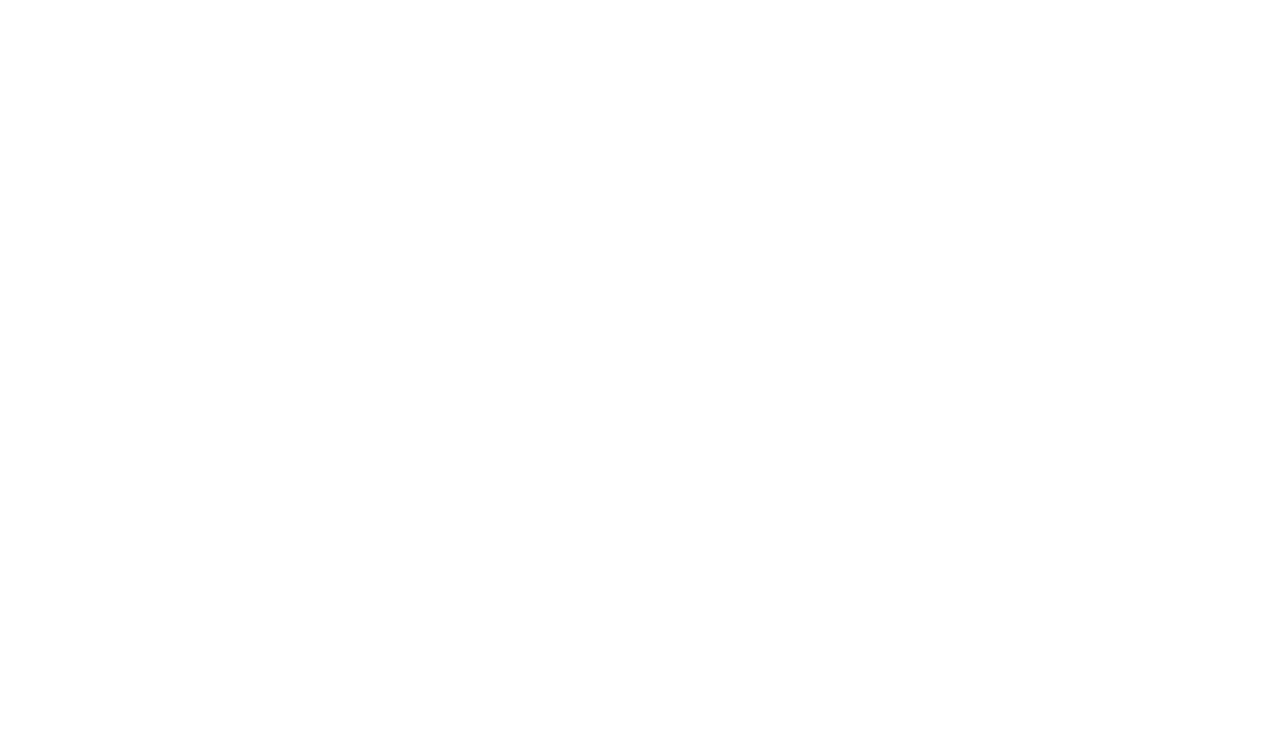
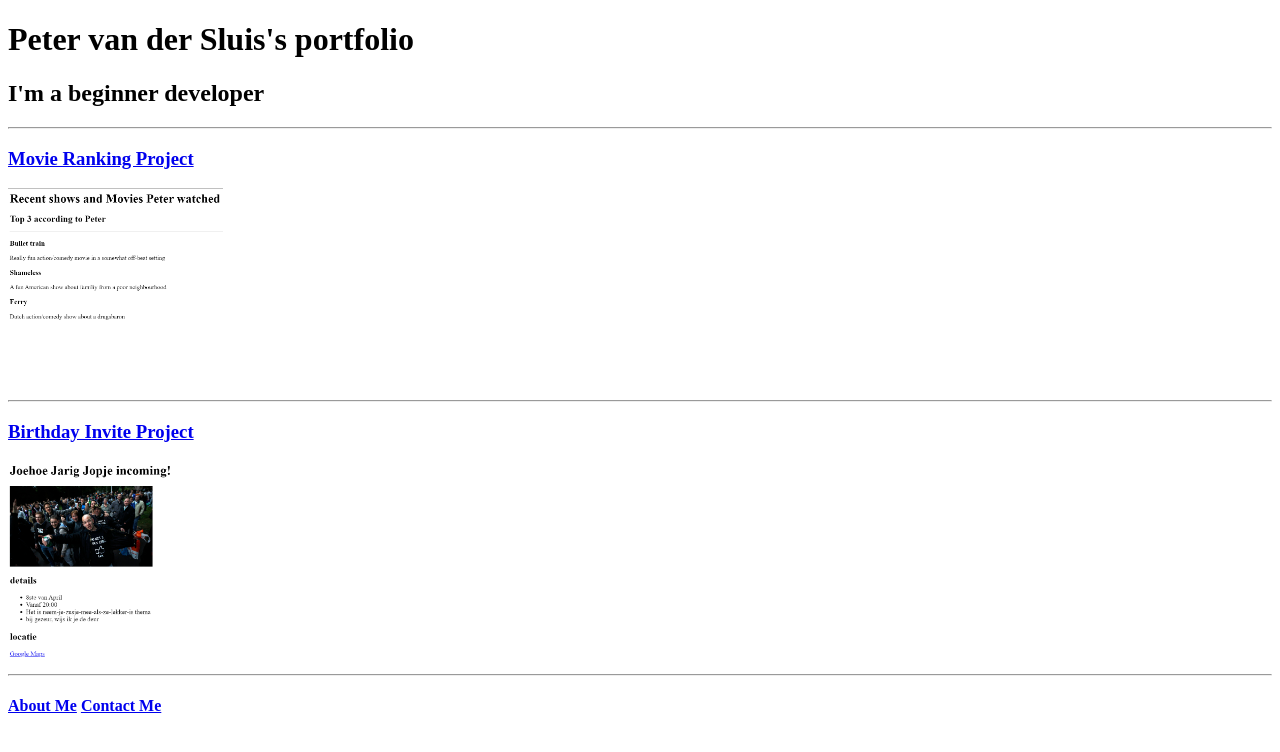
Before and after one commit to Sluisdev/html-portfolio, a plain HTML site: page index.html in a window 1280 px wide. Drawn offline with Linux system fonts and the light colour scheme.

Commit message:
Add files via upload

```diff
--- a/index.html
+++ b/index.html
@@ -1,4 +1,34 @@
 <!-- TODO 1: Create the HTML Boilerplate -->
+<!DOCTYPE html>
+<html lang="en">
+
+<head>
+    <meta charset="UTF-8">
+    <meta name="viewport" content="width=device-width, initial-scale=1.0">
+    <title>Peter's Portfolio</title>
+</head>
+
+<body>
+    <h1>Peter van der Sluis's portfolio</h1>
+    <h2>I'm a beginner developer</h2>
+    <hr/>
+    <h3><a href="./public/movie-ranking.html">Movie Ranking Project</a></h3>
+    <img src="./assets/images/2023-12-02 19_21_16-● movie-ranking.html - Projects - Visual Studio Code.png" height="200" alt="preview" />
+    <hr/>
+    <h3><a href="./public/birthday-invite.html">Birthday Invite Project</a></h3>
+    <img src="./assets/images/Birthday.png" height="200" alt="preview"/>
+    <hr/>
+    <h4><a href="./public/about.html">About Me</a>
+        <a href="./public/contact.html">Contact Me</a>
+    </h4>
+
+</body>
+
+</html>
+
+
+
+
 
 <!-- TODO 2: Add Your previous projects' HTML into the public folder -->
 
```
